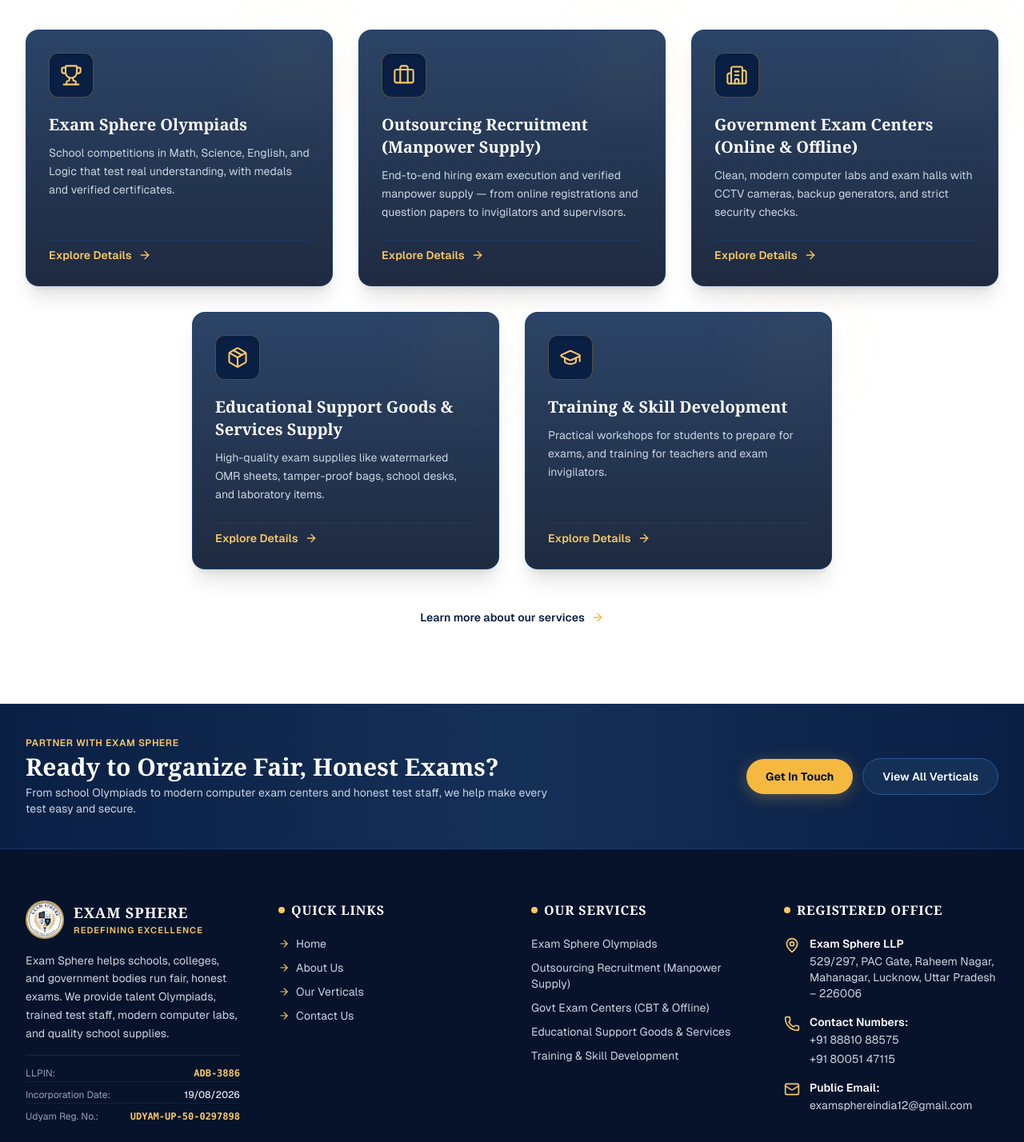
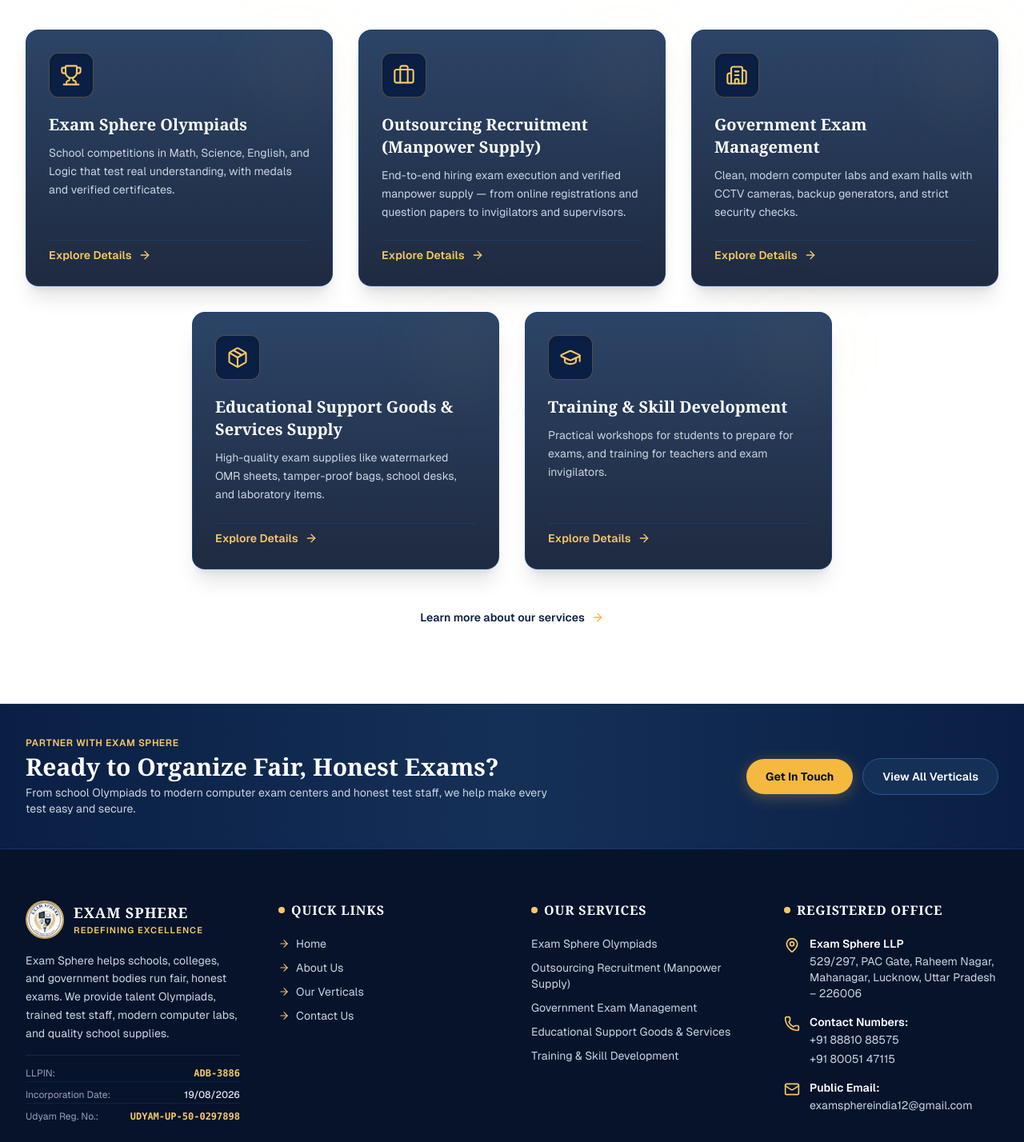
Before and after one commit to shreesh-001/examsphere02, a Next.js app: page / in a window 1280 px wide. Shown: the part 1214-2642 px from the top of the page at 80% size. Built offline with nearby package versions, Linux system fonts and the light colour scheme.

Commit message:
2 detail

```diff
--- a/src/app/layout.tsx
+++ b/src/app/layout.tsx
@@ -14,12 +14,12 @@
 export const metadata: Metadata = {
   title: "Exam Sphere | Redefining Excellence | Olympiads & Assessment Solutions",
   description:
-    "Exam Sphere is a premier educational and testing services organization offering Exam Olympiads, Outsourcing Recruitment (Manpower Supply), Government Exam Centers, Educational Supplies, and Skill Development.",
+    "Exam Sphere is a premier educational and testing services organization offering Exam Olympiads, Outsourcing Recruitment (Manpower Supply), Government Exam Management, Educational Supplies, and Skill Development.",
   keywords: [
     "Exam Sphere",
     "Exam Olympiads",
     "Redefining Excellence",
-    "Government Exam Centers",
+    "Government Exam Management",
     "Outsourcing Recruitment",
     "Manpower Supply",
     "Educational Supplies",
--- a/src/app/verticals/page.tsx
+++ b/src/app/verticals/page.tsx
@@ -5,7 +5,7 @@
 export const metadata: Metadata = {
   title: "Our Verticals | Exam Sphere - Redefining Excellence",
   description:
-    "Explore the five comprehensive business verticals of Exam Sphere: Olympiads, Outsourcing Recruitment (Manpower Supply), Government Exam Centers, Educational Supplies, and Training.",
+    "Explore the comprehensive business verticals of Exam Sphere: Olympiads, Outsourcing Recruitment (Manpower Supply), Government Exam Management, Educational Supplies, and Training.",
 };
 
 export default function VerticalsPage() {
--- a/src/components/ContactClient.tsx
+++ b/src/components/ContactClient.tsx
@@ -315,7 +315,7 @@
                           <option value="General Inquiry">General Question</option>
                           <option value="Exam Sphere Olympiads">School Olympiads</option>
                           <option value="Outsourcing Recruitment (Manpower Supply)">Outsourcing Recruitment (Manpower Supply)</option>
-                          <option value="Government Exam Centers">Exam Centers (Computer & Paper)</option>
+                          <option value="Government Exam Management">Government Exam Management</option>
                           <option value="Educational Support Goods">Exam Stationery & School Supplies</option>
                           <option value="Training & Skill Development">Training & Workshops</option>
                           <option value="Certificate Verification">Certificate Verification Help</option>
--- a/src/components/Footer.tsx
+++ b/src/components/Footer.tsx
@@ -226,7 +226,7 @@
                   href="/verticals#centers"
                   className="hover:text-gold-400 transition-colors block"
                 >
-                  Govt Exam Centers (CBT & Offline)
+                  Government Exam Management
                 </Link>
               </li>
               <li>
--- a/src/components/VerticalsClient.tsx
+++ b/src/components/VerticalsClient.tsx
@@ -29,8 +29,8 @@
     subject: "Inquiry regarding Outsourcing Recruitment (Manpower Supply)",
   },
   centers: {
-    label: "Inquire About Test Centers & Booking",
-    subject: "Inquiry regarding Government Exam Centers",
+    label: "Inquire About Government Exam Management",
+    subject: "Inquiry regarding Government Exam Management",
   },
   supplies: {
     label: "Request Supplies & Equipment Catalog",
--- a/src/data/verticalsData.ts
+++ b/src/data/verticalsData.ts
@@ -78,7 +78,7 @@
   {
     id: "3",
     slug: "centers",
-    title: "Government Exam Centers (Online & Offline)",
+    title: "Government Exam Management",
     shortDesc:
       "Clean, modern computer labs and exam halls with CCTV cameras, backup generators, and strict security checks.",
     iconName: "building",
```
